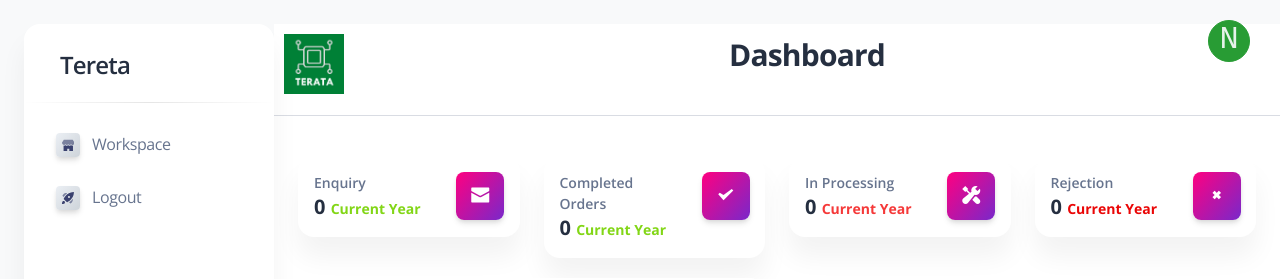
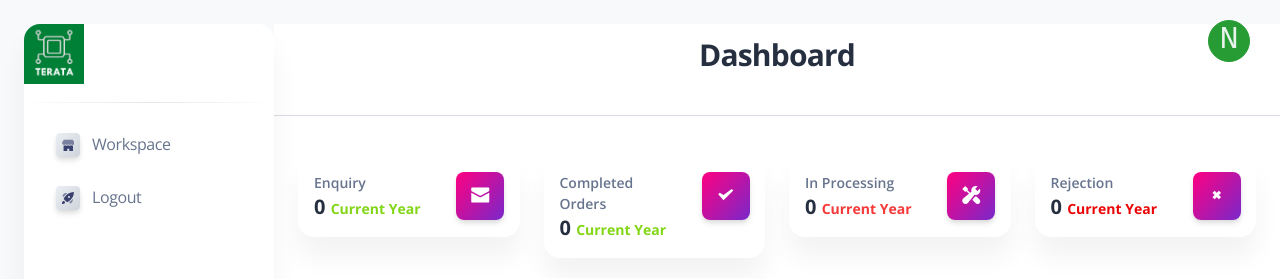
Before and after one commit to hariharasudhand/royalyarns-web, a Django app: page /dashboard in a window 1280 px wide. Shown: the top 279 px of the page. Run offline with Django 4.2, Linux system fonts and the light colour scheme; data that the repository does not hold is empty; some libraries are stand-ins or nearby versions.

Commit message:
logo changes
logo changes

```diff
--- a/RY_Enquiry_Form/templates/app/Upload.html
+++ b/RY_Enquiry_Form/templates/app/Upload.html
@@ -455,8 +455,8 @@
             <header>
 
                 <div class="rounded float-start">
-                    {% load static %}
-                    <a href="{% static 'images/Terata.jpeg'%}"><img src="{% static 'images/Terata.jpeg'%}" alt="no image" max-width="50%" height="60"></a>
+                    <!-- {% load static %}
+                    <a href="{% static 'images/Terata.jpeg'%}"><img src="{% static 'images/Terata.jpeg'%}" alt="no image" max-width="50%" height="60"></a> -->
                     <div class="topright"><a href="/logout" id="Logout" class="text-decoration-none"> <span class="userCircle mb-0" data-toggle="tooltip" data-placement="top" title="{{user}}">{{user|make_list|first|capfirst}}</span></a>
                 </div>
                 </div>
--- a/RY_Enquiry_Form/templates/app/graph.html
+++ b/RY_Enquiry_Form/templates/app/graph.html
@@ -393,8 +393,8 @@
     <header>
 
       <div class="rounded float-start">
-          {% load static %}
-          <a href="{% static 'images/Terata.jpeg'%}"><img src="{% static 'images/Terata.jpeg'%}" alt="no image" max-width="50%" height="60"></a>
+          <!-- {% load static %}
+          <a href="{% static 'images/Terata.jpeg'%}"><img src="{% static 'images/Terata.jpeg'%}" alt="no image" max-width="50%" height="60"></a> -->
           <div class="topright"><a href="/logout" id="Logout" class="text-decoration-none"> <span class="userCircle mb-0" data-toggle="tooltip" data-placement="top" title="{{user}}">{{user|make_list|first|capfirst}}</span></a>
       </div>
       </div>
--- a/RY_Enquiry_Form/templates/app/ryn.html
+++ b/RY_Enquiry_Form/templates/app/ryn.html
@@ -413,8 +413,8 @@
             <header>
 
                 <div class="rounded float-start">
-                    {% load static %}
-                    <a href="{% static 'images/Terata.jpeg'%}"><img src="{% static 'images/Terata.jpeg'%}" alt="no image" max-width="50%" height="60"></a>
+                    <!-- {% load static %}
+                    <a href="{% static 'images/Terata.jpeg'%}"><img src="{% static 'images/Terata.jpeg'%}" alt="no image" max-width="50%" height="60"></a> -->
                     <div class="topright"><a href="/logout" id="Logout" class="text-decoration-none"> <span class="userCircle mb-0" data-toggle="tooltip" data-placement="top" title="{{user}}">{{user|make_list|first|capfirst}}</span></a>
                 </div>
                 </div>
--- a/RY_Enquiry_Form/templates/includes/sidebar.html
+++ b/RY_Enquiry_Form/templates/includes/sidebar.html
@@ -1,13 +1,8 @@
   <aside class="sidenav bg-white navbar navbar-vertical navbar-expand-xs border-0 border-radius-xl my-4 fixed-left ms-4" id="sidenav-main">
     <div class="sidenav-header">
       <i class="fas fa-times p-3 cursor-pointer text-secondary opacity-5 position-absolute right-0 top-0 d-none d-xl-none" aria-hidden="true" id="iconSidenav"></i>
-      <a class="navbar-brand m-0" href="/">
-
-
-        <!-- <img src="/static/assets/img/logo-ct.png" class="navbar-brand-img h-100 w-15" alt="..."> -->
-        <h4><span class="ms-1 font-weight-bold">Tereta</span></h4>
-
-      </a>
+      {% load static %}
+       <a href="{% static 'images/Terata.jpeg'%}"><img src="{% static 'images/Terata.jpeg'%}" alt="no image" max-width="50%" height="60"></a>
     </div>
     <hr class="horizontal dark mt-0">
     <div class="collapse navbar-collapse  w-auto" id="sidenav-collapse-main">
```
Also changed, not shown: RY_Enquiry_Form/models.py (+13 -21 lines).
